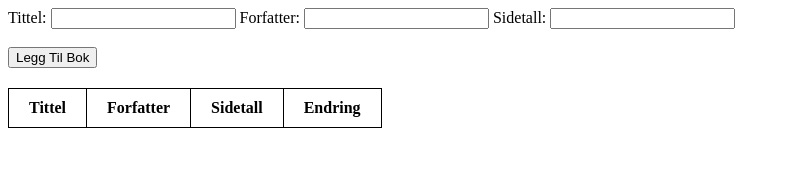
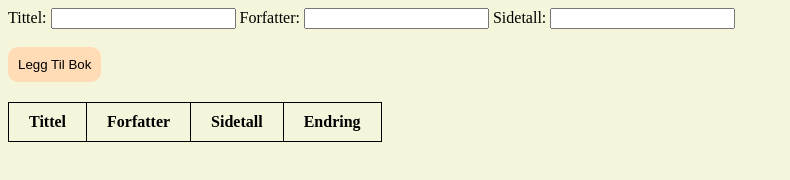
Before and after one commit to styrkbb/myReadingRegistration.github.io, a plain HTML site: page index.html in a window 1280 px wide. Shown: the whole page, without its empty margins (0-790 px from the left). Drawn offline with Linux system fonts and the light colour scheme.

Commit message:
lagt til endringer på knapper: style.css

```diff
--- a/style.css
+++ b/style.css
@@ -11,4 +11,20 @@ th {
     border: 1px solid black;
     padding-left: 10px;
     padding-right: 10px;
+    padding-top: 5px;
+    padding-bottom: 5px;
 }
+button {
+    border: none;
+    background-color: #FFDBB6;
+    padding: 10px;
+    color: black;
+    width: auto;
+    height: auto;
+    text-align: center;
+    display: inline-block;
+    border-radius: 10px;
+}
+body  {
+    background-color: beige;
+}
```
